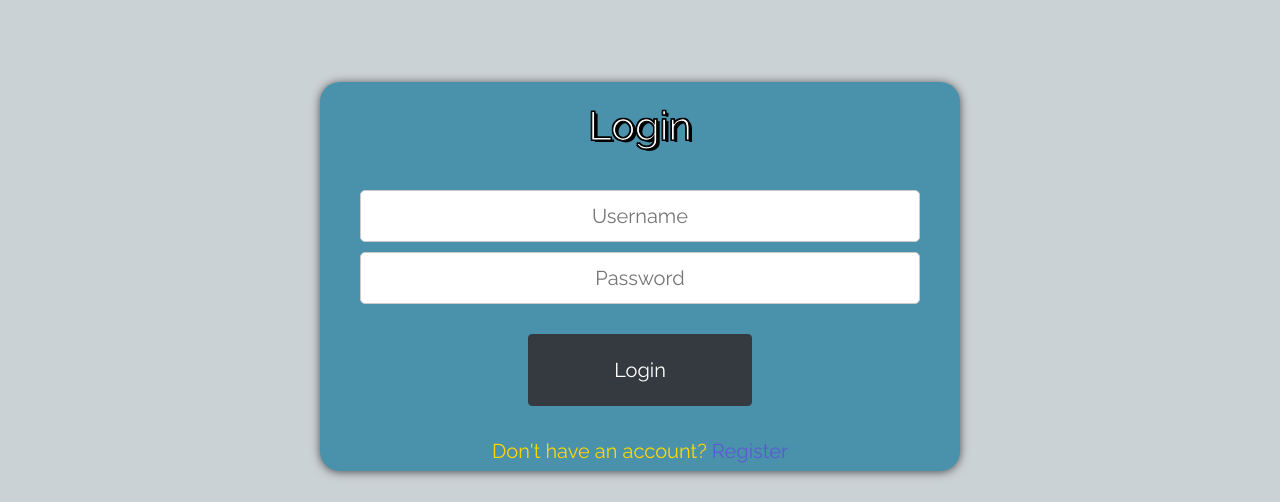
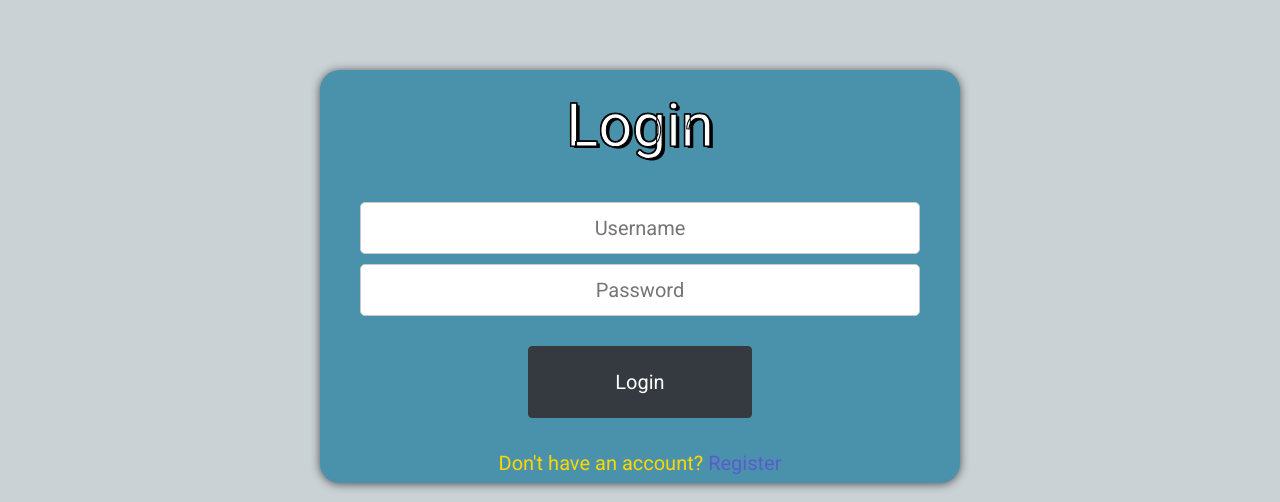
Before and after one commit to Petrovski/Mathtropolis, a React (Create React App) app in the folder client/: page /login in a window 1280 px wide. Shown: the part 450-952 px from the top of the page. Built offline with nearby package versions, Linux system fonts and the light colour scheme.

Commit message:
Small changes to login/register pages

```diff
--- a/client/src/login.css
+++ b/client/src/login.css
@@ -1,4 +1,9 @@
-@import url('https://fonts.googleapis.com/css?family=Raleway');
+@import url('https://fonts.googleapis.com/css?family=Roboto');
+
+
+.login-h1 {
+    font-size: 60px;
+}
 
 .main-wrapper {
     display: flex;
@@ -10,7 +15,7 @@
 }
 
 .box {
-    font-family: Raleway;
+    font-family: Roboto;
     display: flex;
     padding: 0px 40px;
     padding-top: 20px;
--- a/client/src/login.js
+++ b/client/src/login.js
@@ -60,7 +60,7 @@ class Login extends Component {
                 <div className="main-wrapper">
                     <div className="box">
                         <div className="box-header">
-                            <h1>Login</h1>
+                            <h1 className="login-h1">Login</h1>
                         </div>
                         <form className="box-form">
                             <input
--- a/client/src/signup.js
+++ b/client/src/signup.js
@@ -56,7 +56,7 @@ export default class Signup extends Component {
                 <div className="main-wrapper">
                     <div className="box">
                         <div className="box-header">
-                            <h1>Register</h1>
+                            <h1 className="login-h1">Register</h1>
                         </div>
                         <form className="box-form">
                             <input
```
